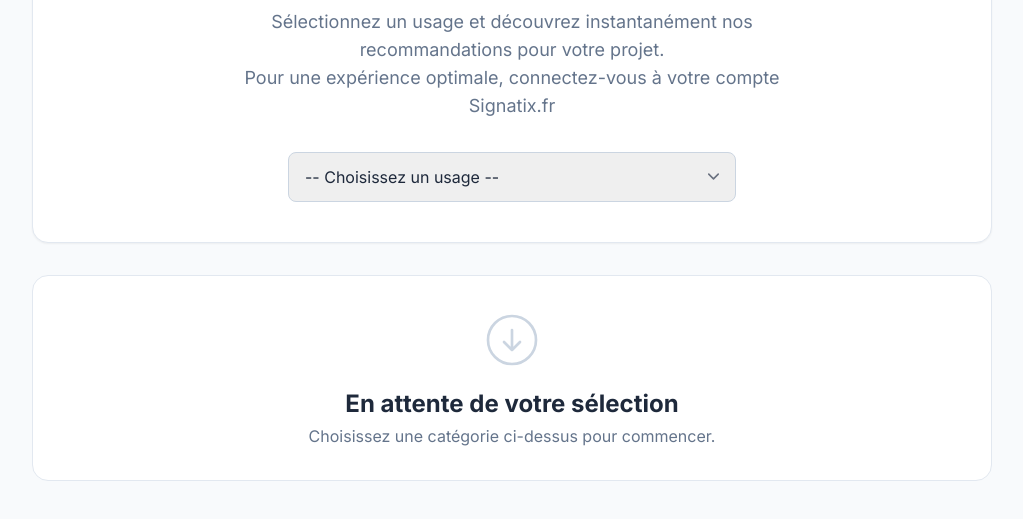
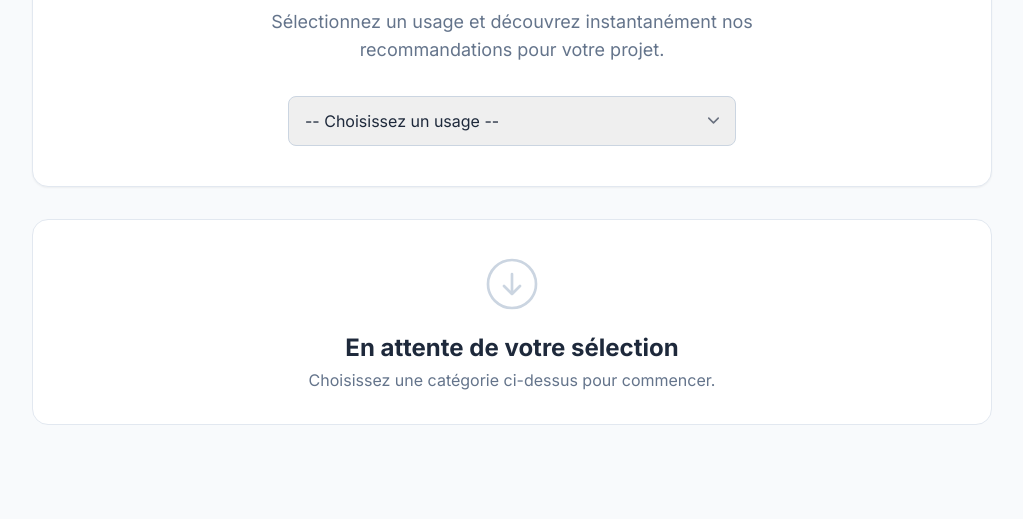
Before and after one commit to signatix/supports-signatix, a plain HTML site: page index.html in a window 1280 px wide. Shown: the part 213-732 px from the top of the page, without its empty margins (128-1151 px from the left). Drawn offline with nearby package versions, Linux system fonts and the light colour scheme.

Commit message:
Update index.html

```diff
--- a/index.html
+++ b/index.html
@@ -31,8 +31,7 @@
         Trouvez le support d'impression parfait
       </h1>
       <p class="mt-3 text-slate-500 max-w-xl text-lg">
-        Sélectionnez un usage et découvrez instantanément nos recommandations pour votre projet.<br>
-      <span class="subtitle-note">Pour une expérience optimale, connectez-vous à votre compte Signatix.fr</span>
+        Sélectionnez un usage et découvrez instantanément nos recommandations pour votre projet.
       </p>
 
       <div id="precoForm" class="mt-8 w-full max-w-md flex flex-col sm:flex-row sm:items-center gap-3">
```
